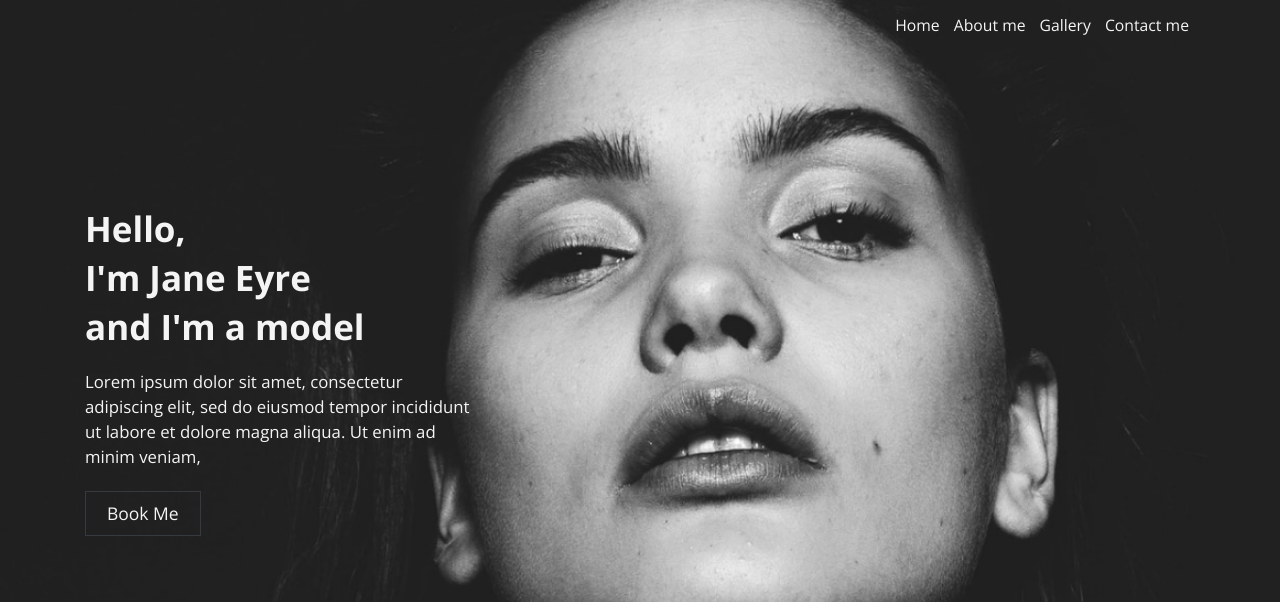
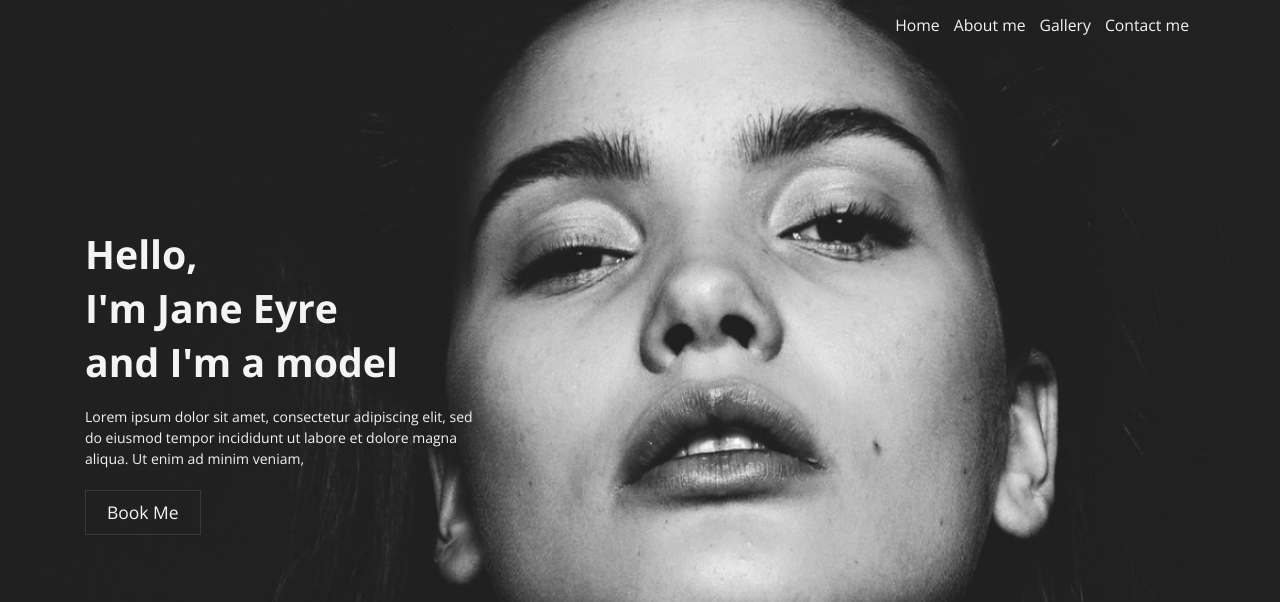
Before and after one commit to amyy97/iamjane2, a plain HTML site: page index.html in a window 1280 px wide. Shown: the top 602 px of the page. Drawn offline with nearby package versions, Linux system fonts and the light colour scheme.

Commit message:
second commit

```diff
--- a/index.html
+++ b/index.html
@@ -37,7 +37,7 @@
             <div class="container w-100">
               <div class="wrapper h-100">
                 <div class="left-hero ">
-                  <div class="text_content">
+                  <div class="text_content mt-4">
                     <h1>Hello,</h1>
                     <h1>I'm Jane Eyre</h1>
                     <h1>and I'm a model</h1>
--- a/index.scss
+++ b/index.scss
@@ -21,8 +21,9 @@ body{
 }
 
 h1{
-    font-size: 2.5rem;
+    font-size: 2.8rem;
     font-weight: bold;
+
 }
 
 h2{
@@ -31,7 +32,9 @@ h2{
 }
 
 p{
-    font-size: 1.2rem;
+    font-size: 1.0rem;
+    line-break: 1;
+    font-weight: normal;
 
 }
 
```
Also changed, not shown: index.css, 1 other file.
